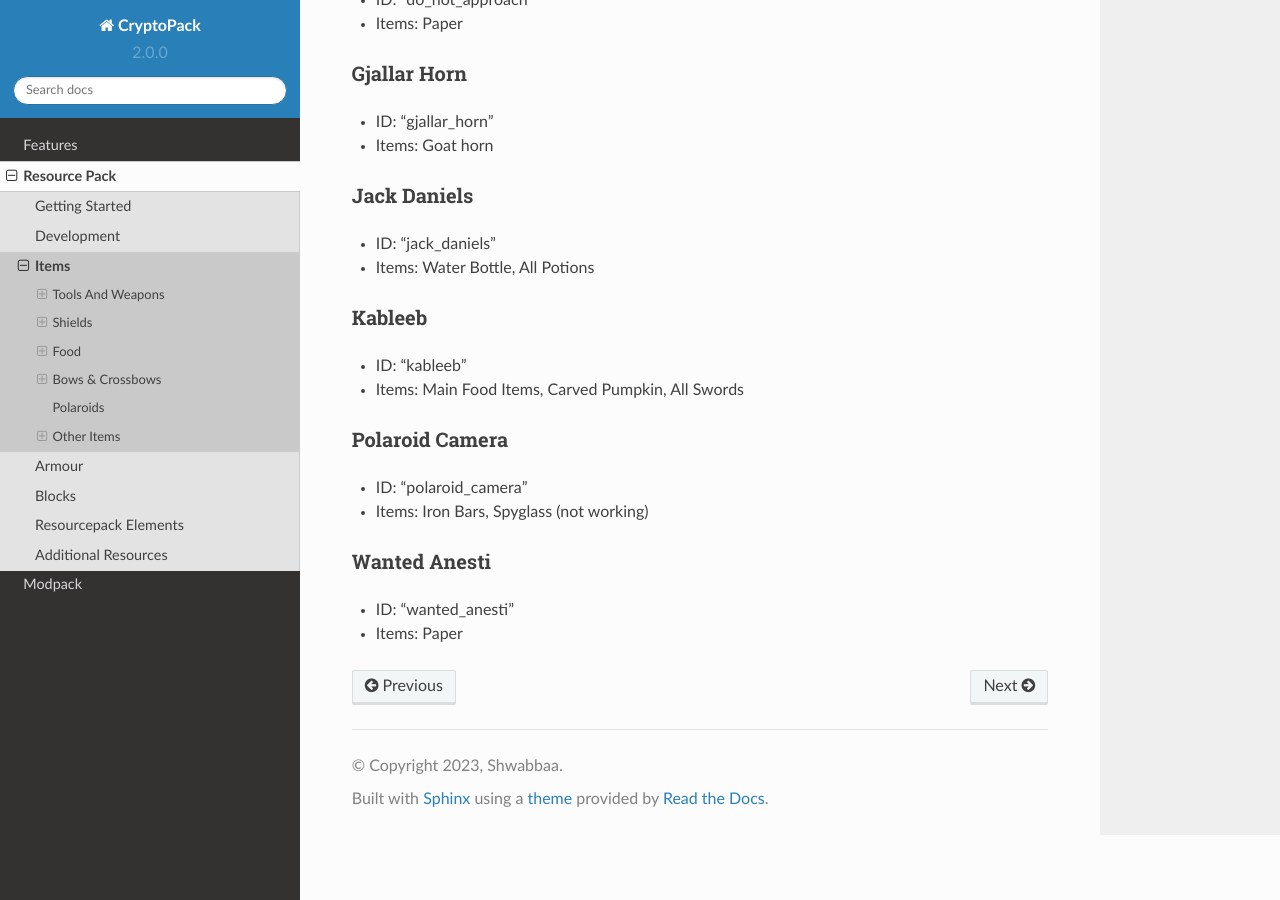
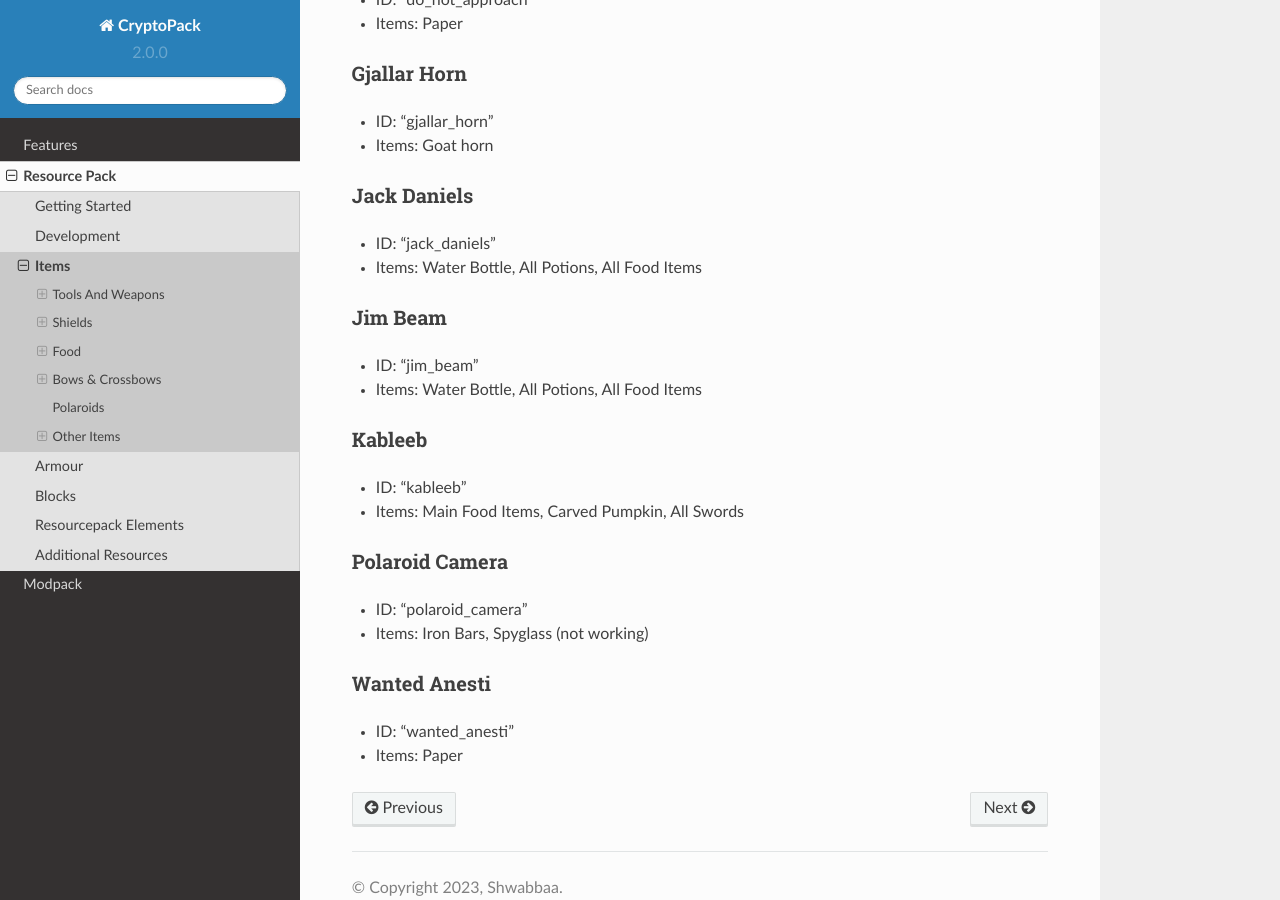
Before and after one commit to Shwabbaa/cryptopack-docs, a Sphinx documentation site: the page built from docs/source/resourcepack/items.rst, in a window 1280 px wide and 900 px high, scrolled down 6212 px. Built offline with Sphinx 7.4.7 and the Read the Docs theme 2.0.0, drawn with Linux system fonts in a browser that asks for light colours; pages that are not in the unit, such as notebooks, are missing from menus.

Commit message:
Update items.rst

```diff
--- a/docs/source/resourcepack/items.rst
+++ b/docs/source/resourcepack/items.rst
@@ -264,7 +264,12 @@
 Jack Daniels
 ------------------
 * ID: "jack_daniels"
-* Items: Water Bottle, All Potions
+* Items: Water Bottle, All Potions, All Food Items
+
+Jim Beam
+------------------
+* ID: "jim_beam"
+* Items: Water Bottle, All Potions, All Food Items
 
 Kableeb
 ------------------
```
